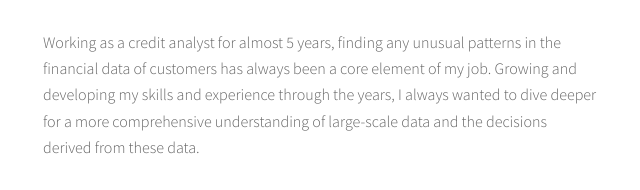
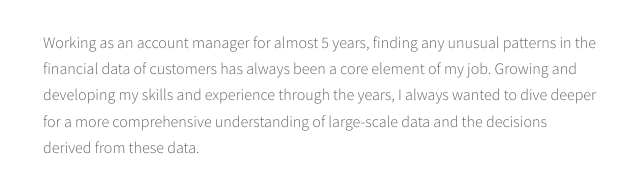
Before and after one commit to ambicca123/ambicca123.github.io, a plain HTML site: page index.html in a window 1280 px wide. Shown: the part 679-869 px from the top of the page, 149-789 px from the left. Drawn offline with Linux system fonts and the light colour scheme.

Commit message:
Update index.html
update profile

```diff
--- a/index.html
+++ b/index.html
@@ -107,7 +107,7 @@
 											<h2>About Me</h2>
 										</header>
 										<p>As a data analyst, I believe in the power of visual storytelling to create impactful visualizations that form a narrative on their own.</p> <p>
-										Working as a credit analyst for almost 5 years, finding any unusual patterns in the financial data of customers has always been a core element of my job. Growing and developing my skills and experience through the years, I always wanted to dive deeper for a more comprehensive understanding of large-scale data and the decisions derived from these data.
+										Working as an account manager for almost 5 years, finding any unusual patterns in the financial data of customers has always been a core element of my job. Growing and developing my skills and experience through the years, I always wanted to dive deeper for a more comprehensive understanding of large-scale data and the decisions derived from these data.
 	</p> <p>
 After learning the joys of programming with Python and SQL, I am eager to apply my skills to transform complex data into insightful visualizations.
 </p>
```
